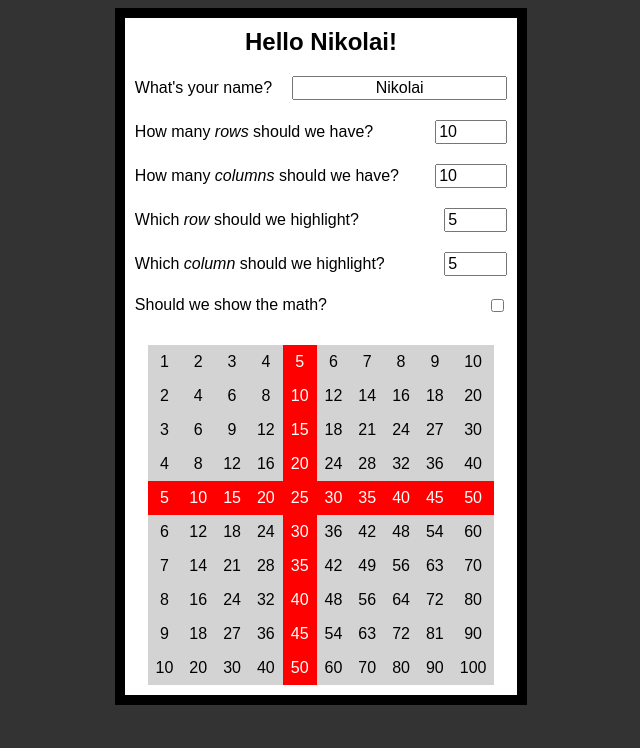
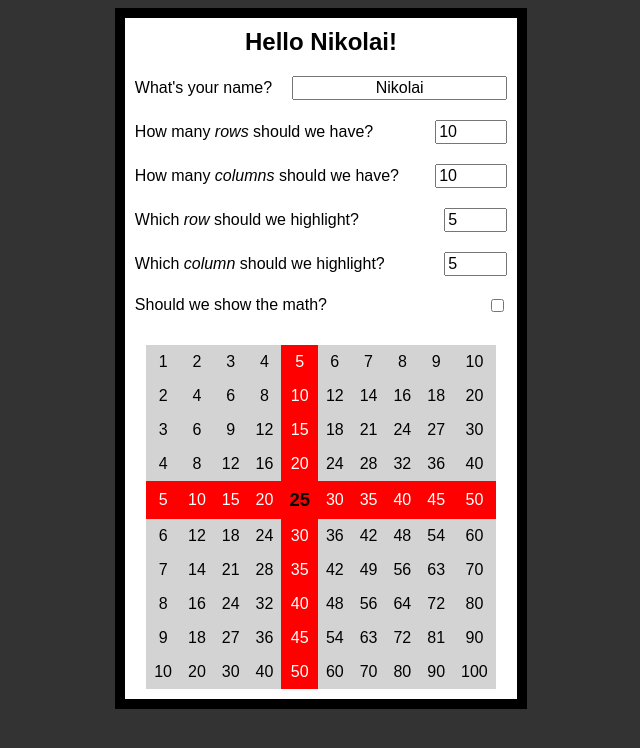
Before and after one commit to NikolaiLangloisUMN/multiplication-table-in-vue, a Vue app: page / in a window 1280 px wide. Shown: the top 748 px of the page, without its empty margins (319-959 px from the left). Built offline with nearby package versions, Linux system fonts and the light colour scheme.

Commit message:
Add a bit of logic to highlight the row and column intersection

```diff
--- a/src/components/MultiplicationTable.vue
+++ b/src/components/MultiplicationTable.vue
@@ -54,7 +54,9 @@ const showCalculations = ref(false)
 
           <td v-for="column in numOfColumns" :class="{ 'highlighted' : column === columnHighlight }">
 
-            {{ row * column }}
+            <span :class="{ 'bolded' : (row === rowHighlight) && (column === columnHighlight) && (rowHighlight * columnHighlight === row * column) }">
+              {{ row * column }}
+            </span>
 
             <div v-if="showCalculations" class="calculation">
               ({{ row }} * {{ column }})
@@ -131,6 +133,12 @@ section.container {
             color: white;
           }
 
+          .bolded {
+            font-weight: bold;
+            color: black;
+            font-size: 115%;
+          }
+
           .calculation {
             font-size: 0.7rem;
           }
```
